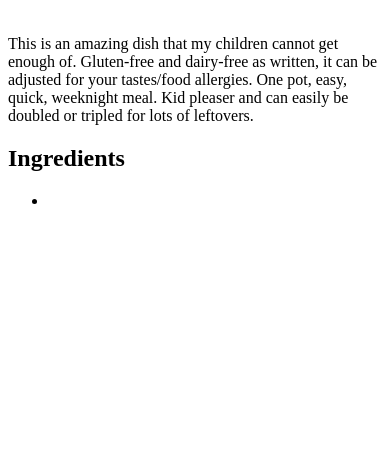
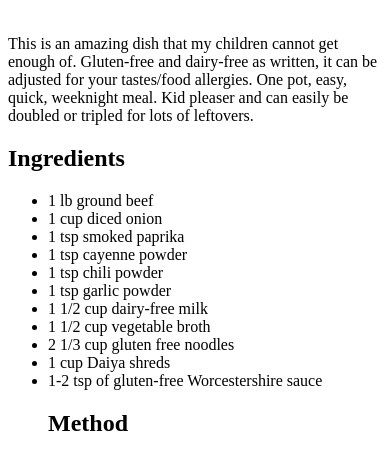
Before and after one commit to Crickle12/odin-recipes, a plain HTML site: page recipes/hamburger_helper.html in a window 390 px wide. Shown: the part 79-548 px from the top of the page. Drawn offline with Linux system fonts and the light colour scheme.

Commit message:
recipes/hamburger_helper.html

```diff
--- a/recipes/hamburger_helper.html
+++ b/recipes/hamburger_helper.html
@@ -14,7 +14,22 @@
 
     <h2>Ingredients</h2>
     <ul>
-        <li></li>
+        <li>1 lb ground beef</li>
+        <li>1 cup diced onion</li>
+        <li>1 tsp smoked paprika</li>
+        <li>1 tsp cayenne powder</li>
+        <li>1 tsp chili powder</li>
+        <li>1 tsp garlic powder</li>
+        <li>1 1/2 cup dairy-free milk</li>
+        <li>1 1/2 cup vegetable broth</li>
+        <li>2 1/3 cup gluten free noodles</li>
+        <li>1 cup Daiya shreds</li>
+        <li>1-2 tsp of gluten-free Worcestershire sauce</li>
+
+        <h2>Method</h2>
+        <ol>
+
+        </ol>
     </ul>
 
 
```
